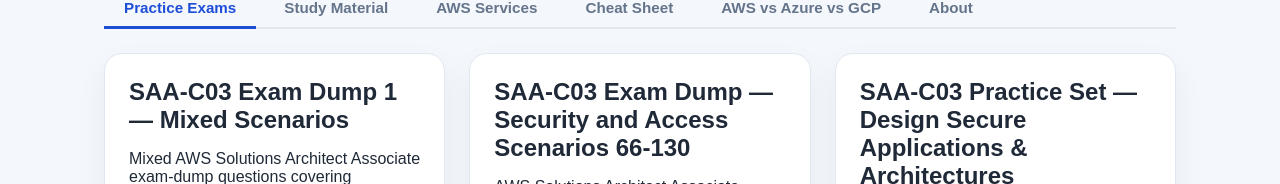
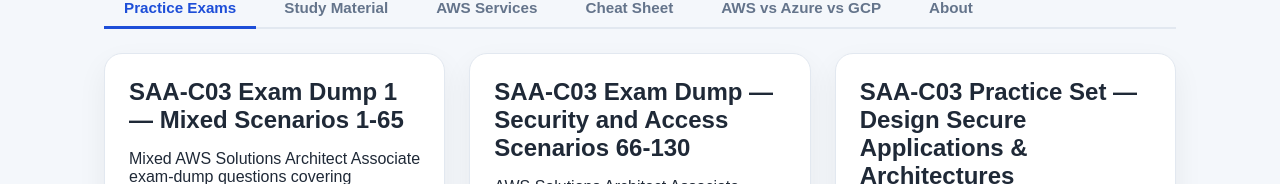
Before and after one commit to Amitpnk/AWS-Solutions-Architect-Associate-Exam, a React (Create React App) app in the folder aws-exam-ui/: page / in a window 1280 px wide. Shown: the part 162-346 px from the top of the page. Built offline with nearby package versions, Linux system fonts and the light colour scheme.

Commit message:
Update examDump1.ts

```diff
--- a/aws-exam-ui/src/data/exams/examDump1.ts
+++ b/aws-exam-ui/src/data/exams/examDump1.ts
@@ -2,7 +2,7 @@ import type { ExamDefinition } from './types';
 
 export const examDump1: ExamDefinition = {
   id: 'examDump1',
-  title: 'SAA-C03 Exam Dump 1 — Mixed Scenarios',
+  title: 'SAA-C03 Exam Dump 1 — Mixed Scenarios 1-65',
   description:
     'Mixed AWS Solutions Architect Associate exam-dump questions covering networking, databases, security, identity, encryption, and compliance topics — with detailed incorrect-option explanations and AWS documentation references.',
   durationSeconds: 7800,
```
